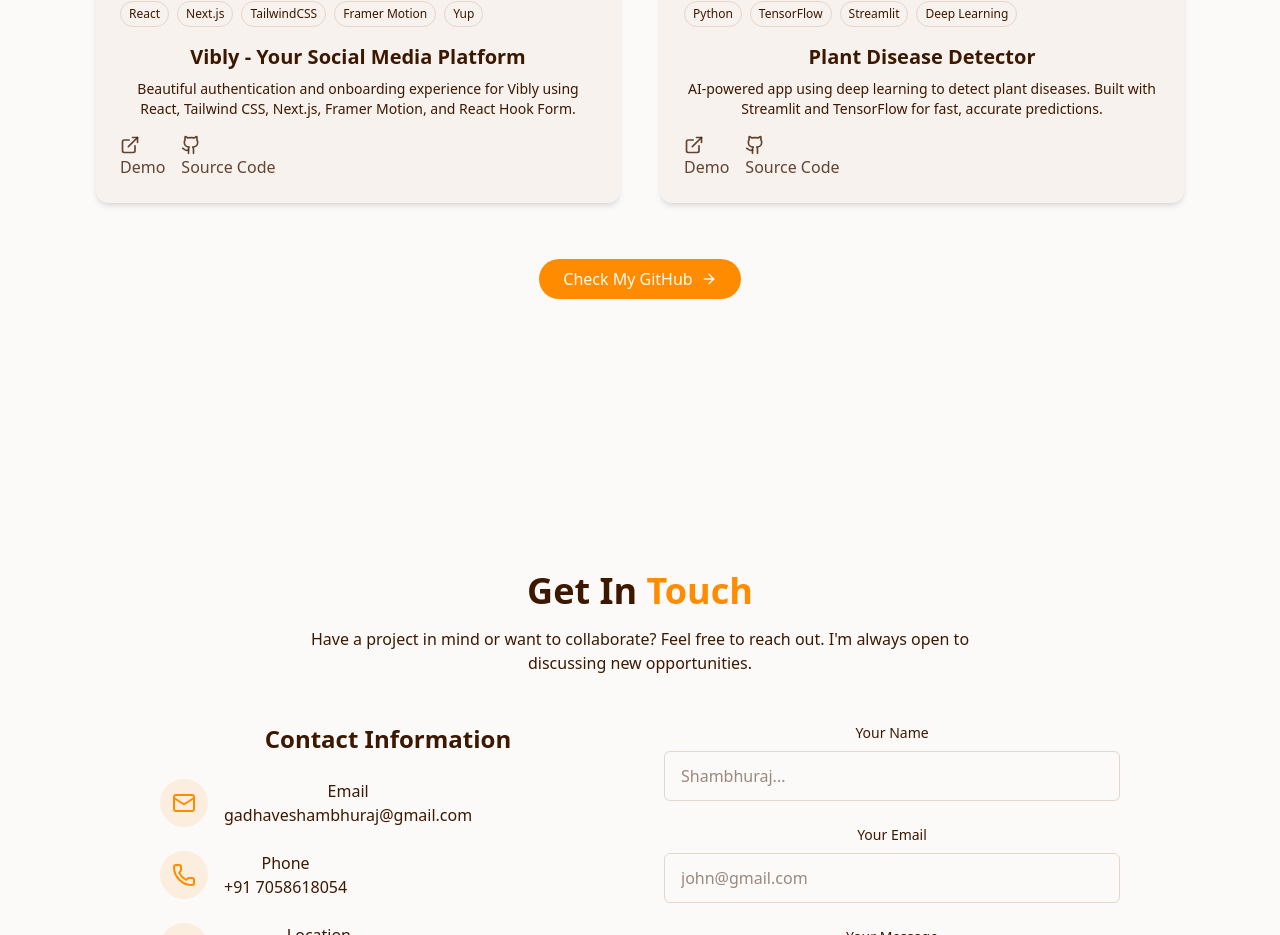
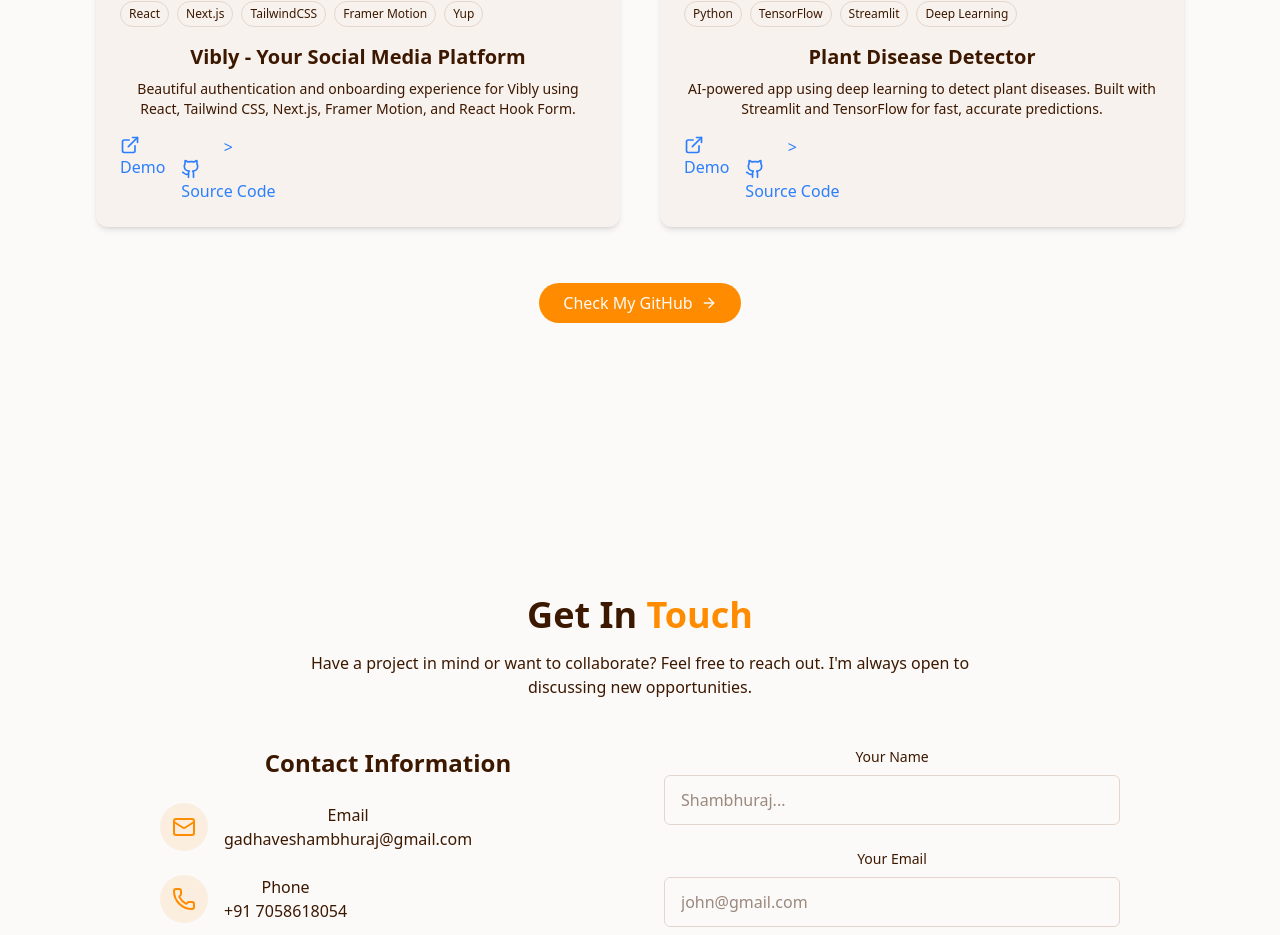
Before and after one commit to shambhuraj0007/PortfolioFinal, a React (Vite) app: page / in a window 1280 px wide. Shown: the part 5209-6144 px from the top of the page. Built offline with nearby package versions, Linux system fonts and the light colour scheme.

Commit message:
Update ProjectsSection.jsx

```diff
--- a/src/components/ProjectsSection.jsx
+++ b/src/components/ProjectsSection.jsx
@@ -75,7 +75,7 @@ export const ProjectsSection = () => {
                       target="_blank"
                       rel="noopener noreferrer"
                       className="text-foreground/80 hover:text-primary transition-colors"
-                    ><button><ExternalLink size={20} />Demo</button>
+                    ><button className="text-blue-500"><ExternalLink size={20} />Demo</button>
 
                     </a>
                     <a
@@ -83,7 +83,7 @@ export const ProjectsSection = () => {
                       target="_blank"
                       rel="noopener noreferrer"
                       className="text-foreground/80 hover:text-primary transition-colors"
-                    ><button><Github size={20} />Source Code</button>
+                    ><button className="text-blue-500">><Github size={20} />Source Code</button>
 
                     </a>
                   </div>
```
